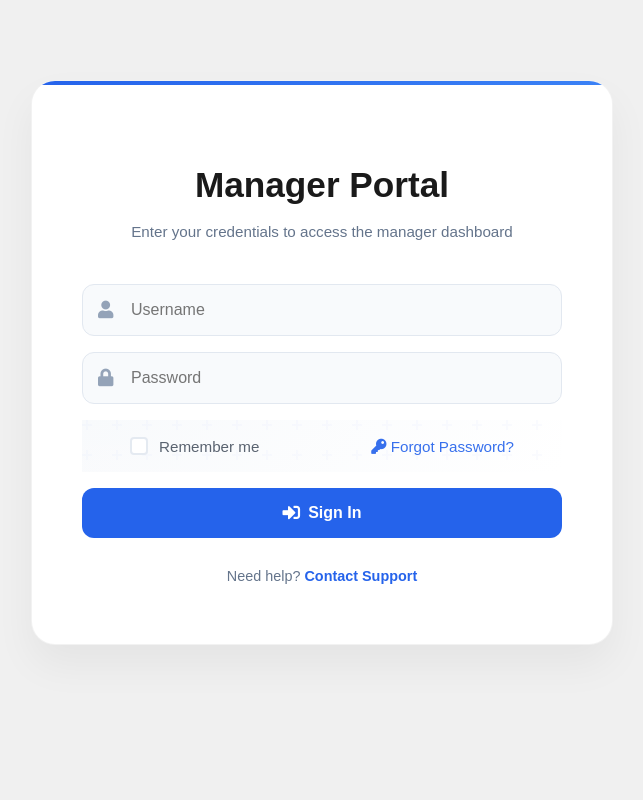
After one commit to TomazFu/Mathology-Attendance-System, a PHP site: page /tcpdf/manager/manager-login.php in a window 1280 px wide. The commit adds this page. Shown: the whole page, without its empty margins (318-961 px from the left). Run offline with PHP 8.4, Linux system fonts and the light colour scheme.

Commit message:
login function implementation

```diff
--- a/includes/header.php
+++ b/includes/header.php
@@ -11,6 +11,7 @@ $base_path = isset($is_index) && $is_index ? '' : '../';
     <link rel="stylesheet" href="<?php echo $base_path; ?>assets/css/styles.css">
     <link rel="stylesheet" href="https://cdnjs.cloudflare.com/ajax/libs/font-awesome/5.15.3/css/all.min.css">
     <link href="https://fonts.googleapis.com/icon?family=Material+Icons" rel="stylesheet">
+    <script src="../assets/js/script.js"></script>
 </head>
 <body>
     <header>
--- a/manager/leave-request-details.php
+++ b/manager/leave-request-details.php
@@ -1,4 +1,5 @@
 <?php
+session_start();
 include '../manager/includes/fetch-leave-request.php';
 
 // Include header
--- /dev/null
+++ b/manager/manager-login.php
@@ -0,0 +1,65 @@
+<?php
+session_start();
+?>
+<!DOCTYPE html>
+<html lang="en">
+<head>
+    <meta charset="UTF-8">
+    <meta name="viewport" content="width=device-width, initial-scale=1.0">
+    <title>Manager Login - Mathology</title>
+    <link rel="stylesheet" href="../assets/css/styles.css">
+    <link rel="stylesheet" href="https://cdnjs.cloudflare.com/ajax/libs/font-awesome/5.15.3/css/all.min.css">
+</head>
+<body>
+    <div class="login-container">
+        <h1>Manager Portal</h1>
+        <p class="login-subtitle">Enter your credentials to access the manager dashboard</p>
+
+        <?php
+        if(isset($_SESSION["login_error"])) {
+            echo '<div class="error-message">
+                    <i class="fas fa-exclamation-circle"></i>
+                    ' . htmlspecialchars($_SESSION["login_error"]) . '
+                  </div>';
+            unset($_SESSION["login_error"]);
+        }
+        ?>
+
+        <form action="includes/manager-login-process.php" method="POST" class="login-form">
+            <div class="input-group">
+                <div class="input-wrapper">
+                    <input type="text" name="username" id="username" placeholder="Username" required>
+                    <i class="fas fa-user"></i>
+                </div>
+            </div>
+
+            <div class="input-group">
+                <div class="input-wrapper">
+                    <input type="password" name="password" id="password" placeholder="Password" required>
+                    <i class="fas fa-lock"></i>
+                </div>
+            </div>
+
+            <div class="login-options">
+                <label class="remember-me" for="remember">
+                    <input type="checkbox" name="remember" id="remember">
+                    <span>Remember me</span>
+                </label>
+                <a href="#" class="forgot-password" title="Reset your password">
+                    <i class="fas fa-key"></i>
+                    Forgot Password?
+                </a>
+            </div>
+
+            <button type="submit">
+                <i class="fas fa-sign-in-alt"></i>
+                Sign In
+            </button>
+        </form>
+
+        <div class="login-footer">
+            Need help? <a href="#">Contact Support</a>
+        </div>
+    </div>
+</body>
+</html>
--- a/manager/managerDashboard.php
+++ b/manager/managerDashboard.php
@@ -1,4 +1,5 @@
 <?php
+session_start();
 // Include the process file to fetch data
 include('../manager/includes/fetch-managerDashboard.php');
 
--- a/manager/managerReport.php
+++ b/manager/managerReport.php
@@ -1,4 +1,5 @@
 <?php
+session_start();
 // Include header and sidebar
 include "../includes/header.php";
 include "../includes/sidebar.php";
--- a/manager/managerStaff.php
+++ b/manager/managerStaff.php
@@ -1,4 +1,5 @@
 <?php
+session_start();
 // Include header and sidebar
 include "../includes/header.php";
 include "../includes/sidebar.php";
```
Also changed, not shown: manager/includes/manager-login-process.php (added, +62 -0 lines).
